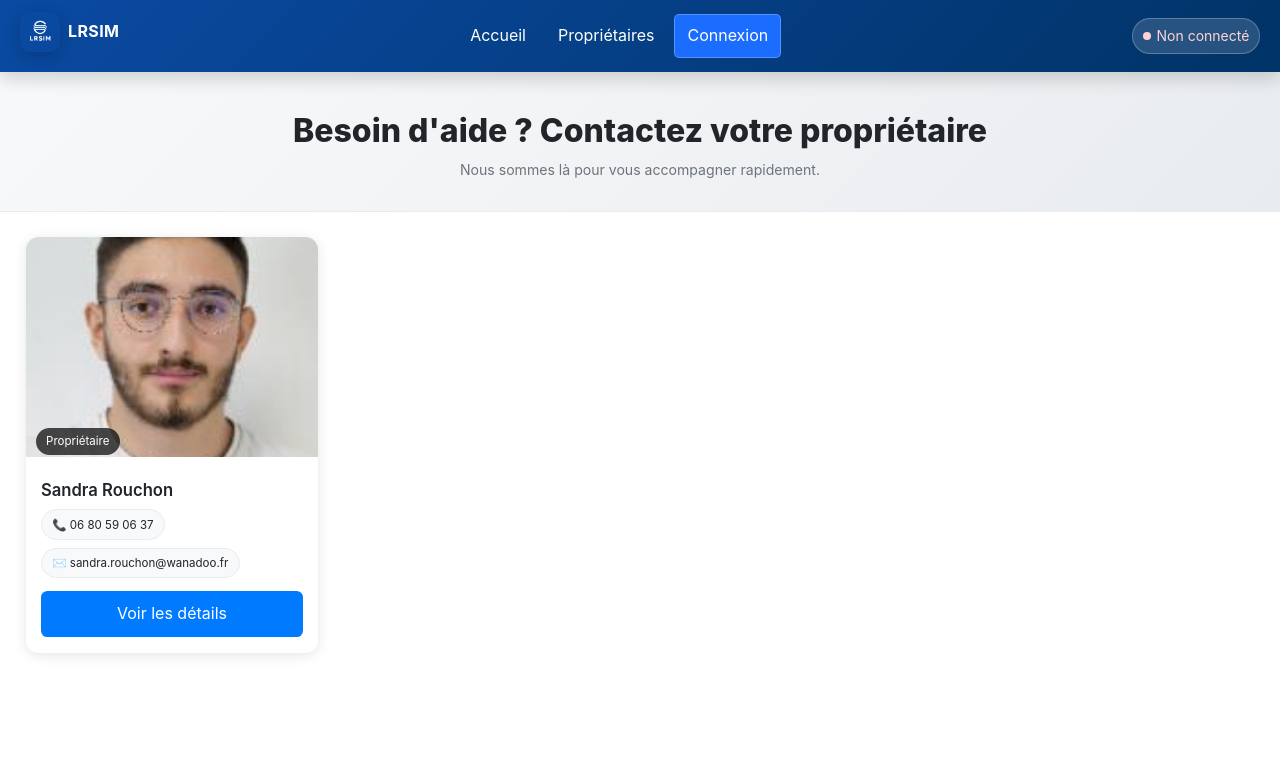
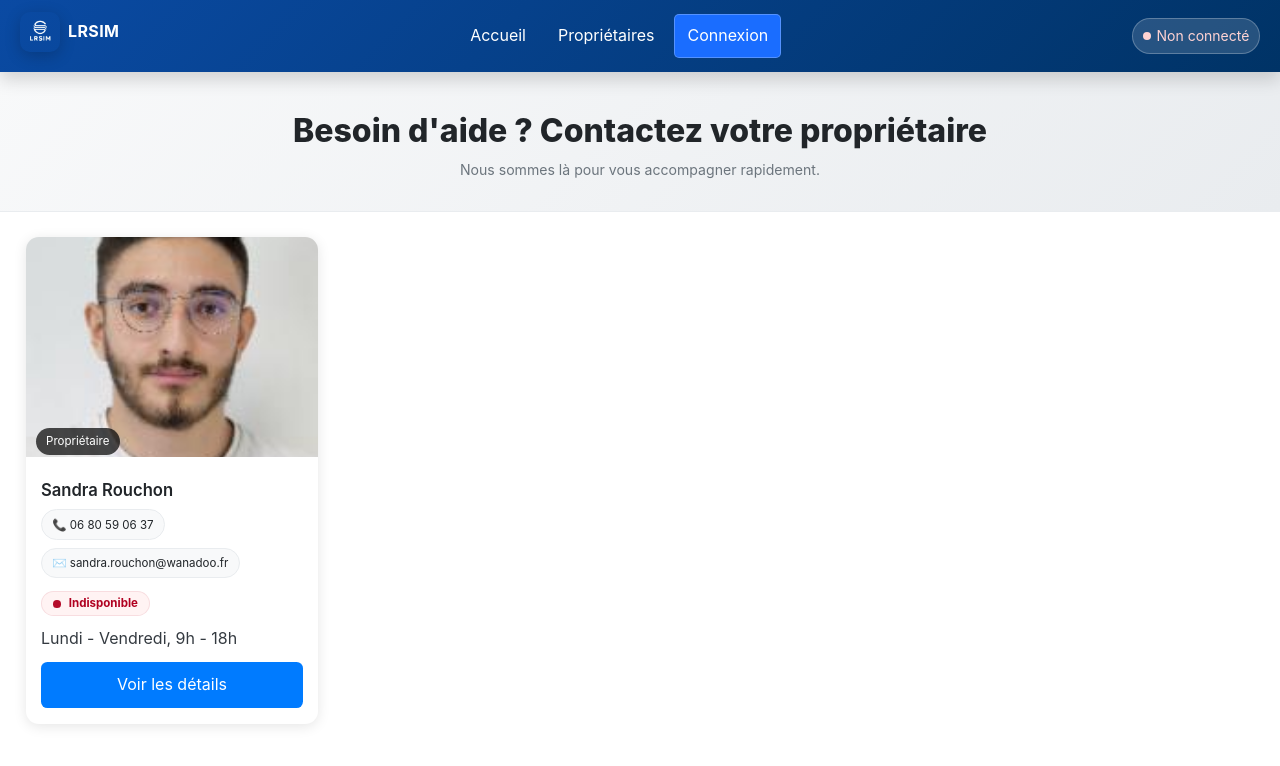
Before and after one commit to Gabriel34190/LRSIM, a React (Create React App) app: page /proprietaires in a window 1280 px wide. Shown: the top 766 px of the page. Built offline with nearby package versions, Linux system fonts and the light colour scheme.

Commit message:
edit/propriétaire.js

```diff
--- a/src/components/Proprietaires.js
+++ b/src/components/Proprietaires.js
@@ -3,6 +3,159 @@ import '../css/Proprietaires.css';
 import PhotoSandra from '../images/pion_gaby.jpg';
 import Navbar from './Navbar';
 import { auth } from './firebase-config';
+
+/* ---------- HELPERS DISPONIBILITÉ ---------- */
+// mapping jours FR -> JS getDay() numbers (0 = dimanche)
+const DAYS = {
+  'dimanche': 0,
+  'lundi': 1,
+  'mardi': 2,
+  'mercredi': 3,
+  'jeudi': 4,
+  'vendredi': 5,
+  'samedi': 6
+};
+
+const normalize = (s = '') =>
+  s.normalize ? s.normalize('NFD').replace(/[\u0300-\u036f]/g, '').toLowerCase().trim() : s.toLowerCase().trim();
+
+function parseDaysPart(daysPart) {
+  if (!daysPart) return new Set(Object.values(DAYS));
+  const s = normalize(daysPart);
+  if (s.includes('tous') || s.includes('toutes')) return new Set(Object.values(DAYS));
+
+  const tokens = s.split(/[;,]/).map(t => t.trim()).filter(Boolean);
+  const set = new Set();
+
+  tokens.forEach(token => {
+    if (token.includes('-') || token.includes('–') || token.includes('—')) {
+      const [startRaw, endRaw] = token.split(/\s*[-–—]\s*/);
+      const start = DAYS[normalize(startRaw)];
+      const end = DAYS[normalize(endRaw)];
+      if (start == null || end == null) return;
+      let i = start;
+      while (true) {
+        set.add(i);
+        if (i === end) break;
+        i = (i + 1) % 7;
+      }
+    } else {
+      const d = DAYS[normalize(token)];
+      if (d != null) set.add(d);
+    }
+  });
+
+  return set;
+}
+
+function parseTimeRange(timePart) {
+  if (!timePart) return null;
+  // Normaliser les formats: "9h", "9h30", "09:30" -> hh:mm
+  let s = timePart.toLowerCase().replace(/\s/g, '');
+  // 1) "9h30" -> "9:30"
+  s = s.replace(/(\d{1,2})h(\d{1,2})/g, (_, h, m) => `${h}:${m.padStart(2, '0')}`);
+  // 2) "9h" -> "9:00"
+  s = s.replace(/(\d{1,2})h(?!\d)/g, (_, h) => `${h}:00`);
+  // 3) s'assure que "9" seul ne passe pas (on exige hh:mm après normalisation)
+  const parts = s.split(/[-–—]/).map(p => p.trim());
+  if (parts.length < 2) return null;
+
+  const toMinutes = (str) => {
+    const m = str.match(/^(\d{1,2})(?::(\d{1,2}))?$/);
+    if (!m) return null;
+    const hh = parseInt(m[1], 10);
+    const mm = m[2] ? parseInt(m[2], 10) : 0;
+    return hh * 60 + mm;
+  };
+
+  const start = toMinutes(parts[0]);
+  const end = toMinutes(parts[1]);
+  if (start == null || end == null) return null;
+  return { start, end };
+}
+
+function getParisParts(date = new Date()) {
+  const fmt = new Intl.DateTimeFormat('fr-FR', {
+    timeZone: 'Europe/Paris',
+    weekday: 'long',
+    hour: '2-digit',
+    minute: '2-digit',
+    hour12: false
+  });
+  const parts = fmt.formatToParts(date);
+  const weekday = normalize(parts.find(p => p.type === 'weekday')?.value ?? '');
+  const hour = parseInt(parts.find(p => p.type === 'hour')?.value ?? '0', 10);
+  const minute = parseInt(parts.find(p => p.type === 'minute')?.value ?? '0', 10);
+  return { weekday, hour, minute };
+}
+
+function isNowInAvailability(availabilityString, date = new Date()) {
+  if (!availabilityString) return false;
+  const [daysRaw, timesRaw] = availabilityString.split(',');
+  const daysSet = parseDaysPart(daysRaw || '');
+  // Supporter plusieurs créneaux séparés par ';' (ex: "9h - 12h; 14h - 18h")
+  const ranges = (timesRaw || '')
+    .split(';')
+    .map(s => s.trim())
+    .map(parseTimeRange)
+    .filter(Boolean);
+  if (ranges.length === 0) return false;
+
+  const { weekday, hour, minute } = getParisParts(date);
+  const dayNum = DAYS[weekday];
+  if (dayNum == null) return false;
+  if (!daysSet.has(dayNum)) return false;
+
+  const currentMinutes = hour * 60 + minute;
+  return ranges.some(({ start, end }) =>
+    start <= end
+      ? currentMinutes >= start && currentMinutes <= end
+      : currentMinutes >= start || currentMinutes <= end
+  );
+}
+
+// Expliquer un planning: renvoie un tableau de lignes { labelJour, times: ["09:00 - 12:00", ...], isNow }
+function explainAvailability(availabilityString, date = new Date()) {
+  const [daysRaw, timesRaw] = (availabilityString || '').split(',');
+  const daysSet = parseDaysPart(daysRaw || '');
+  const times = (timesRaw || '')
+    .split(';')
+    .map(s => s.trim())
+    .filter(Boolean);
+
+  const order = [1,2,3,4,5,6,0]; // Lundi->Dimanche
+  const labels = ['Dimanche','Lundi','Mardi','Mercredi','Jeudi','Vendredi','Samedi'];
+  const items = [];
+  const { weekday, hour, minute } = getParisParts(date);
+  const dayNumNow = DAYS[weekday];
+  const currentMinutes = hour * 60 + minute;
+
+  order.forEach(d => {
+    if (!daysSet.has(d)) return;
+    const prettyTimes = times.map(t => {
+      // normaliser pour affichage
+      const pr = parseTimeRange(t);
+      if (!pr) return t;
+      const pad = (n) => String(n).padStart(2, '0');
+      const a = `${pad(Math.floor(pr.start/60))}:${pad(pr.start%60)}`;
+      const b = `${pad(Math.floor(pr.end/60))}:${pad(pr.end%60)}`;
+      return `${a} - ${b}`;
+    });
+    // calcul isNow si c'est aujourd'hui
+    let isNow = false;
+    if (d === dayNumNow) {
+      isNow = times.some(t => {
+        const pr = parseTimeRange(t);
+        if (!pr) return false;
+        return pr.start <= pr.end
+          ? currentMinutes >= pr.start && currentMinutes <= pr.end
+          : currentMinutes >= pr.start || currentMinutes <= pr.end;
+      });
+    }
+    items.push({ labelJour: labels[d], times: prettyTimes, isNow });
+  });
+  return items;
+}
 
 
 const Proprietaires = () => {
@@ -23,6 +176,12 @@ const Proprietaires = () => {
 
   const [selectedOwner, setSelectedOwner] = useState(null);
   const [isPanelOpen, setIsPanelOpen] = useState(false);
+  // maintenant actualisé toutes les 30s/60s pour rafraîchir le badge
+  const [now, setNow] = useState(new Date());
+  useEffect(() => {
+    const id = setInterval(() => setNow(new Date()), 60 * 1000); // mise à jour chaque minute
+    return () => clearInterval(id);
+  }, []);
 
   const handleOwnerClick = (owner) => {
     setSelectedOwner(owner);
@@ -53,7 +212,9 @@ const Proprietaires = () => {
         </div>
 
         <div className="owners-grid">
-                    {owners.map((owner) => (
+          {owners.map((owner) => {
+            const available = isNowInAvailability(owner.availability, now);
+            return (
               <div className="owner-card" key={owner.id} onClick={() => handleOwnerClick(owner)}>
                 <div className="owner-photo-wrapper">
                   <img src={owner.photo} alt={owner.name} className="owner-photo" />
@@ -61,14 +222,24 @@ const Proprietaires = () => {
                 </div>
                 <div className="owner-info">
                   <h3 className="owner-name">{owner.name}</h3>
+
                   <div className="owner-contact-chips">
                     <span className="chip">📞 {owner.phone}</span>
                     <span className="chip">✉️ {owner.email}</span>
                   </div>
+
+                  <div className="owner-availability">
+                    <span className={`availability-badge ${available ? 'available' : 'unavailable'}`}>
+                      {available ? 'Disponible' : 'Indisponible'}
+                    </span>
+                    <span className="hours">{owner.availability}</span>
+                  </div>
+
                   <button className="owner-cta">Voir les détails</button>
                 </div>
               </div>
-                    ))}
+            );
+          })}
         </div>
       </div>
 
@@ -95,8 +266,24 @@ const Proprietaires = () => {
               </div>
 
               <div className="panel-section">
-                                <h4>Disponibilités</h4>
-                                <p>{selectedOwner.availability}</p>
+                <h4>
+                  Disponibilités
+                  {/* badge dans le panel aussi */}
+                  <span style={{marginLeft: 10}} className={`availability-badge ${isNowInAvailability(selectedOwner.availability, now) ? 'available' : 'unavailable'}`}>
+                    {isNowInAvailability(selectedOwner.availability, now) ? 'Disponible' : 'Indisponible'}
+                  </span>
+                </h4>
+                <div className="availability-planning">
+                  {explainAvailability(selectedOwner.availability, now).map((row, idx) => (
+                    <div key={idx} className={`planning-row ${row.isNow ? 'current' : ''}`}>
+                      <span className="planning-day">{row.labelJour}</span>
+                      <span className="planning-times">{row.times.join('  •  ')}</span>
+                      {row.isNow && (
+                        <span className="availability-badge available" style={{marginLeft: 8}}>Disponible</span>
+                      )}
+                    </div>
+                  ))}
+                </div>
               </div>
 
               <div className="panel-section">
--- a/src/css/Proprietaires.css
+++ b/src/css/Proprietaires.css
@@ -182,6 +182,13 @@
 .action-btn.call { background: #28a745; }
 .action-btn.email { background: var(--brand); }
 
+/* Planning */
+.availability-planning { margin-top: 0.8vw; display: flex; flex-direction: column; gap: 0.5vw; }
+.planning-row { display: flex; align-items: center; gap: 0.8vw; padding: 0.6vw 0.8vw; background: var(--gray-100); border-radius: 0.5vw; }
+.planning-row.current { outline: 0.15vw solid rgba(0,123,255,0.25); background: #eef6ff; }
+.planning-day { min-width: 9vw; font-weight: 600; color: var(--text); }
+.planning-times { color: var(--gray-600); }
+
 /* Responsive */
 @media (max-width: 768px) {
     .owners-title { font-size: 6vw; }
@@ -193,3 +200,79 @@
     .panel-role { font-size: 3vw; }
     .panel-close { font-size: 8vw; }
 }
+/* ---------- Availability badge + layout ---------- */
+.owner-availability {
+    margin: 0.8vw 0;
+    display: flex;
+    align-items: center;
+    gap: 0.8vw;
+    flex-wrap: wrap;
+}
+
+.availability-badge {
+    display: inline-flex;
+    align-items: center;
+    justify-content: center;
+    padding: 0.45vw 0.9vw;
+    border-radius: 2vw;
+    font-weight: 700;
+    font-size: 0.9vw;
+    line-height: 1;
+    border: 1px solid transparent;
+    transition: background 0.18s ease, color 0.18s ease, transform 0.12s ease;
+    white-space: nowrap;
+}
+
+/* style vert pour "Disponible" */
+.availability-badge.available {
+    background: #e8f7ec;               /* fond vert pâle */
+    color: #0a7f3a;                    /* texte vert foncé */
+    border-color: rgba(10,127,58,0.12);
+}
+
+/* style rouge pour "Indisponible" */
+.availability-badge.unavailable {
+    background: #fff3f3;
+    color: #b00020;
+    border-color: rgba(176,0,32,0.09);
+}
+
+/* petit point devant le texte (optionnel mais joli) */
+.availability-badge::before {
+    content: "";
+    display: inline-block;
+    width: 0.6vw;
+    height: 0.6vw;
+    border-radius: 50%;
+    margin-right: 0.6vw;
+    background: currentColor;
+    opacity: 0.95;
+}
+
+/* Assurer que le backdrop est sous le panel (gestion de z-index) */
+.backdrop {
+    z-index: 1000;
+}
+
+.owner-panel {
+    z-index: 1001; /* tu l'avais déjà, on le confirme */
+}
+
+/* Le JS ajoute body.body-blurred : empêcher le scroll quand ouvert */
+body.body-blurred {
+    overflow: hidden;
+}
+
+/* Responsive tweaks (mobile) */
+@media (max-width: 768px) {
+    .availability-badge {
+        padding: 1.4vw 3vw;
+        font-size: 3vw;
+        border-radius: 3vw;
+    }
+    .availability-badge::before {
+        width: 2.2vw;
+        height: 2.2vw;
+        margin-right: 2vw;
+    }
+}
```
Lines whose indentation alone changed are shown as unchanged.
